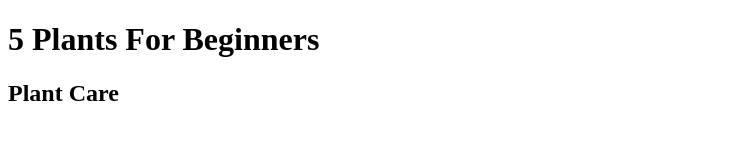
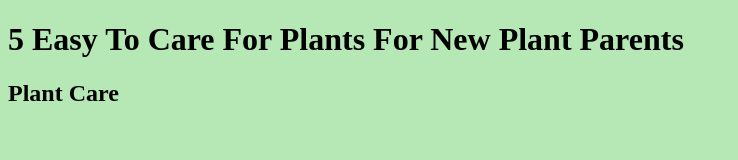
Before and after one commit to ShevDenny/Plants, a plain HTML site: page index.html in a window 1280 px wide. Shown: the whole page, without its empty margins (0-738 px from the left). Drawn offline with Linux system fonts and the light colour scheme.

Commit message:
add style.css, connect to index.html

```diff
--- a/index.html
+++ b/index.html
@@ -1,10 +1,11 @@
 <!DOCTYPE html>
 <html lang="en">
   <head>
-    <title>Plant Life</title>
+    <link rel="stylesheet" href="style.css">
+    <title>Plants For Beginners</title>
   </head>
   <body>
-    <h1>5 Plants For Beginners</h1>
+    <h1>5 Easy To Care For Plants For New Plant Parents</h1>
     <h2>Plant Care</h2>
   </body>
 </html
--- /dev/null
+++ b/style.css
@@ -0,0 +1,3 @@
+body {
+    background: rgb(182, 232, 182);
+  }
```
